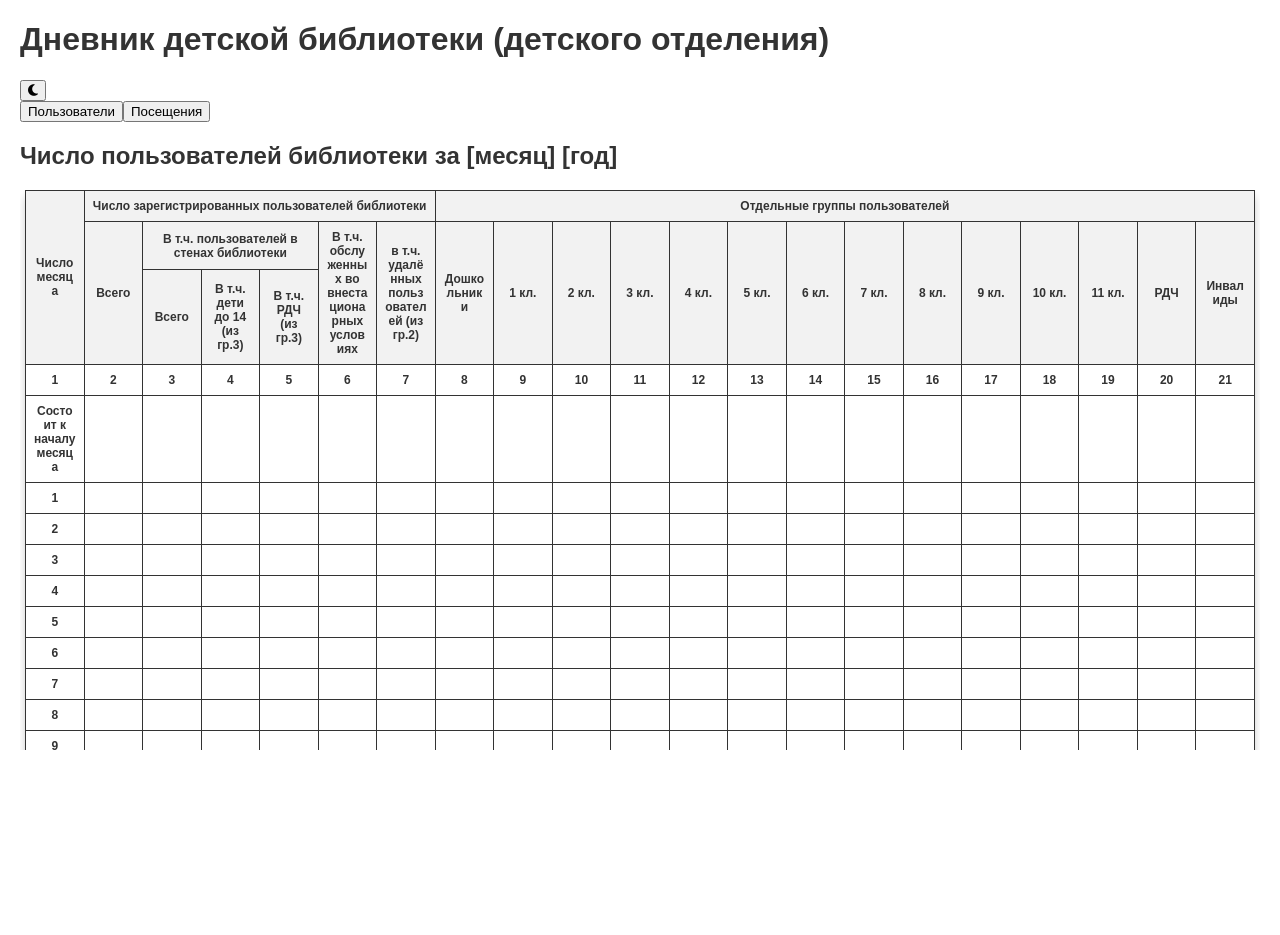
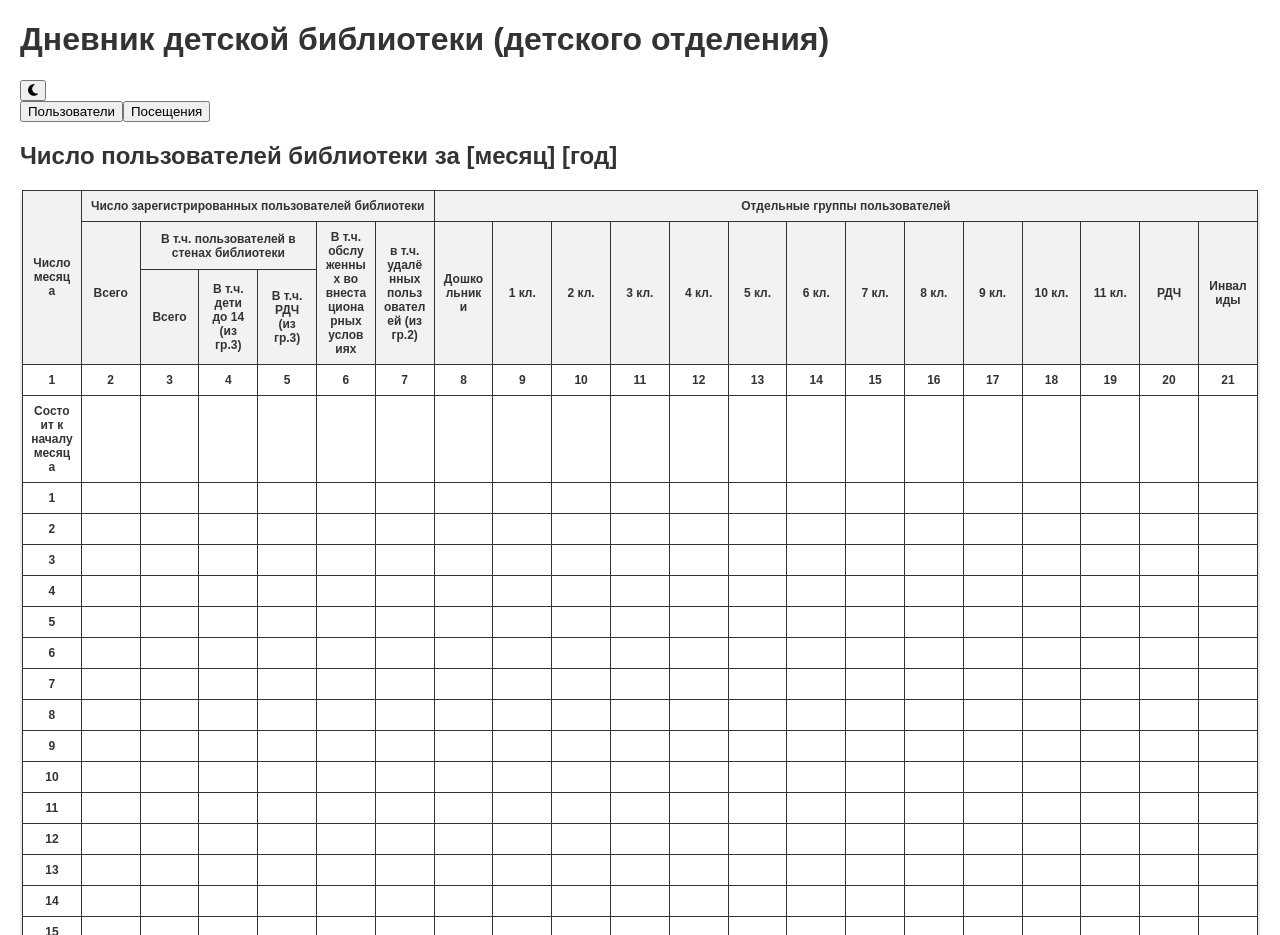
Before and after one commit to gemansipator/bibliouchetreact, a React (Create React App) app: page / in a window 1280 px wide. Before the commit the page ends 800 px from the top, so only its background shows below. Built offline with nearby package versions, Linux system fonts and the light colour scheme; the HTML template or start-up script is replaced by a standard one.

Commit message:
отступ сократил снизу

```diff
--- a/src/components/UsersTable.css
+++ b/src/components/UsersTable.css
@@ -5,9 +5,10 @@
 
 .table-container {
     overflow-x: auto;
-    max-height: 70vh; /* Увеличим высоту для большей видимости */
+    max-height: 90vh;
     overflow-y: auto;
-    padding: 0 5px; /* Уменьшим боковые отступы до 5px */
+    padding: 0 2px;
+    padding-bottom: 25px; /* Добавлен отступ снизу */
 }
 
 .users-table {
--- a/src/components/VisitsTable.css
+++ b/src/components/VisitsTable.css
@@ -5,9 +5,10 @@
 
 .table-container {
     overflow-x: auto;
-    max-height: 70vh; /* Увеличим высоту для большей видимости */
+    max-height: 90vh;
     overflow-y: auto;
-    padding: 0 5px; /* Уменьшим боковые отступы до 5px */
+    padding: 0 2px;
+    padding-bottom: 25px; /* Добавлен отступ снизу */
 }
 
 .visits-table {
```
